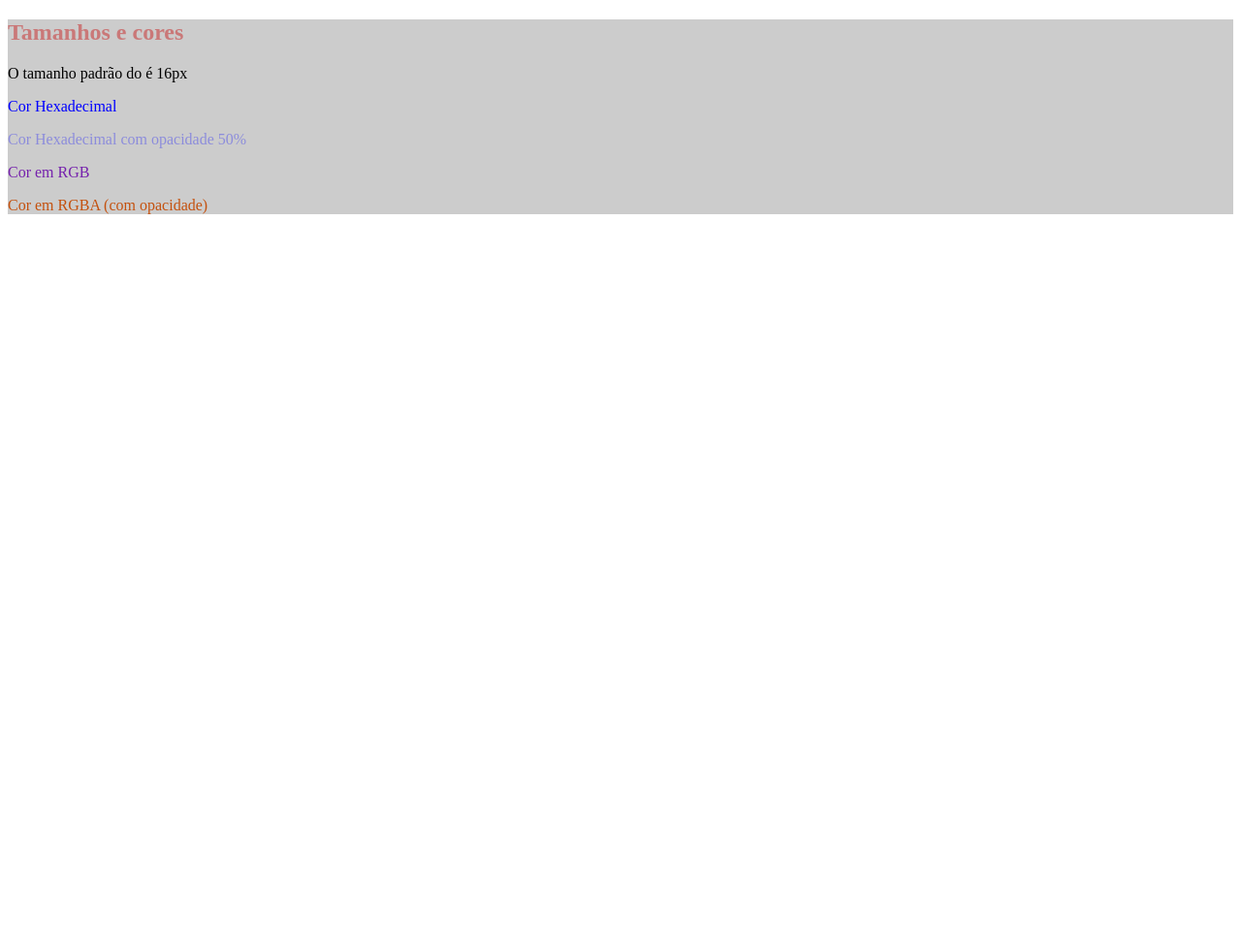
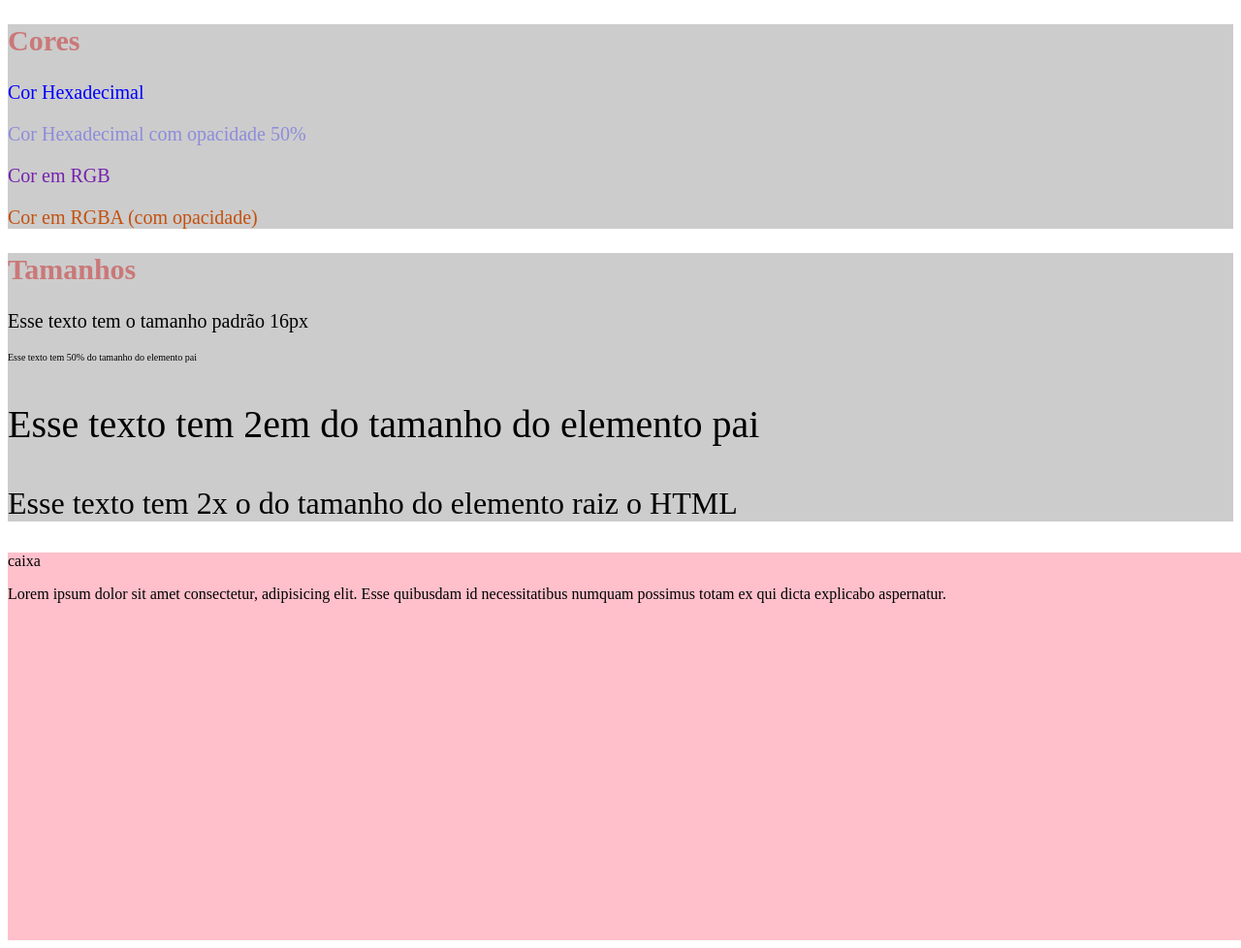
Before and after one commit to amandabragaa/estudos, a plain HTML site: page cdc.js/HTML-E-CSS/Aulas-CSS/Aula04-Definindo-cores-e-tamanhos/index.html in a window 1280 px wide. Shown: the whole page at 97% size. Before the commit the page ends 800 px from the top, so only its background shows below. Drawn offline with Linux system fonts and the light colour scheme.

Commit message:
Estudos sobre tamanhos

```diff
--- a/cdc.js/HTML-E-CSS/Aulas-CSS/Aula04-Definindo-cores-e-tamanhos/index.html
+++ b/cdc.js/HTML-E-CSS/Aulas-CSS/Aula04-Definindo-cores-e-tamanhos/index.html
@@ -8,14 +8,26 @@
 </head>
 <body>
     <section>
-        <h1>Tamanhos e cores</h1>
         <div>
-            <p>O tamanho padrão do é 16px</p>
+            <h1>Cores</h1>
             <p id="hexadecimal">Cor Hexadecimal</p>
             <p id="hexadecimalComOpacidade">Cor Hexadecimal com opacidade 50%</p>
             <p id="rgb">Cor em RGB</p>
             <p id="rgba">Cor em RGBA (com opacidade)</p>
         </div>
     </section>
+
+    <section>
+        <h1>Tamanhos</h1>
+        <p>Esse texto tem o tamanho padrão 16px</p>
+        <p id="porcentagem">Esse texto tem 50% do tamanho do elemento pai</p>
+        <p id="em">Esse texto tem 2em do tamanho do elemento pai</p>
+        <p id="rem">Esse texto tem 2x o do tamanho do elemento raiz o HTML</p>
+    </section>
+
+    <div id="caixa">
+        <p>caixa</p>
+        <p>Lorem ipsum dolor sit amet consectetur, adipisicing elit. Esse quibusdam id necessitatibus numquam possimus totam ex qui dicta explicabo aspernatur.</p>
+    </div>
 </body>
 </html>
--- a/cdc.js/HTML-E-CSS/Aulas-CSS/Aula04-Definindo-cores-e-tamanhos/style.css
+++ b/cdc.js/HTML-E-CSS/Aulas-CSS/Aula04-Definindo-cores-e-tamanhos/style.css
@@ -20,4 +20,23 @@ h1 {
 
 section {
     background-color: rgb(204, 204, 204);
+    font-size: 20px;
 }
+
+#porcentagem{
+    font-size: 50%;
+}
+
+#em{
+    font-size: 2em; /*2x  tamanho da font-size do elemento pai*/
+}
+
+#rem{
+    font-size: 2rem; /*1x o tamanho do elemento raiz HTML*/
+}
+
+#caixa{
+    background-color: #ffc0cb;
+    height: 50vh;
+    width: 100vw;
+}
```
